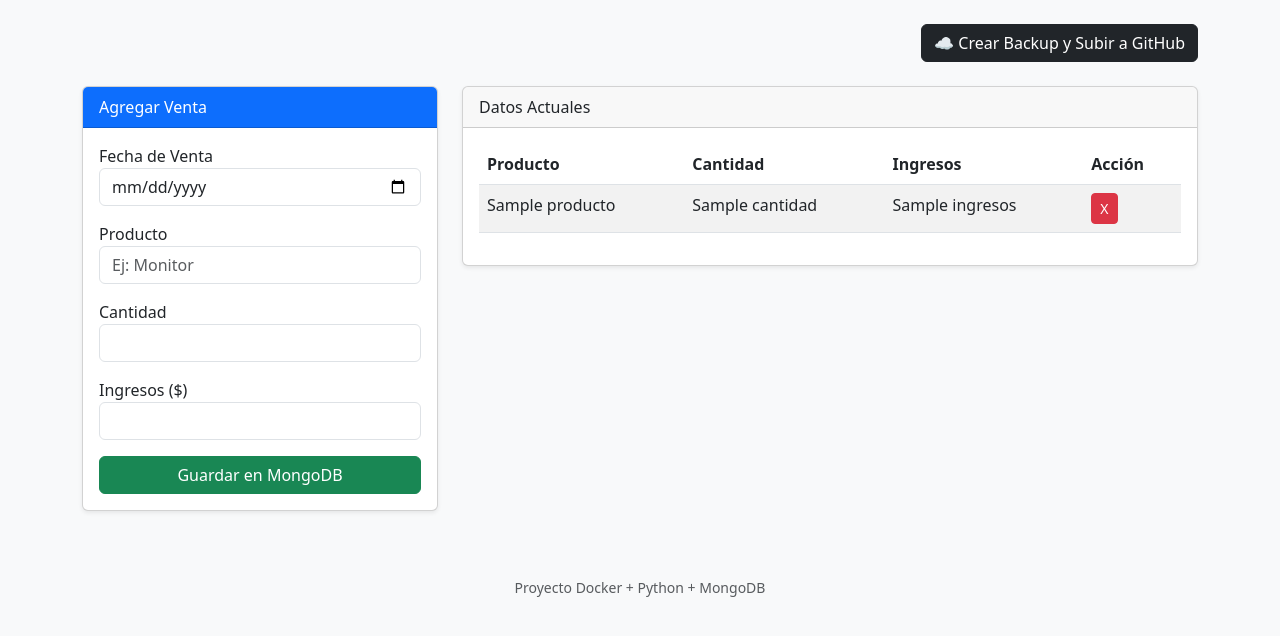
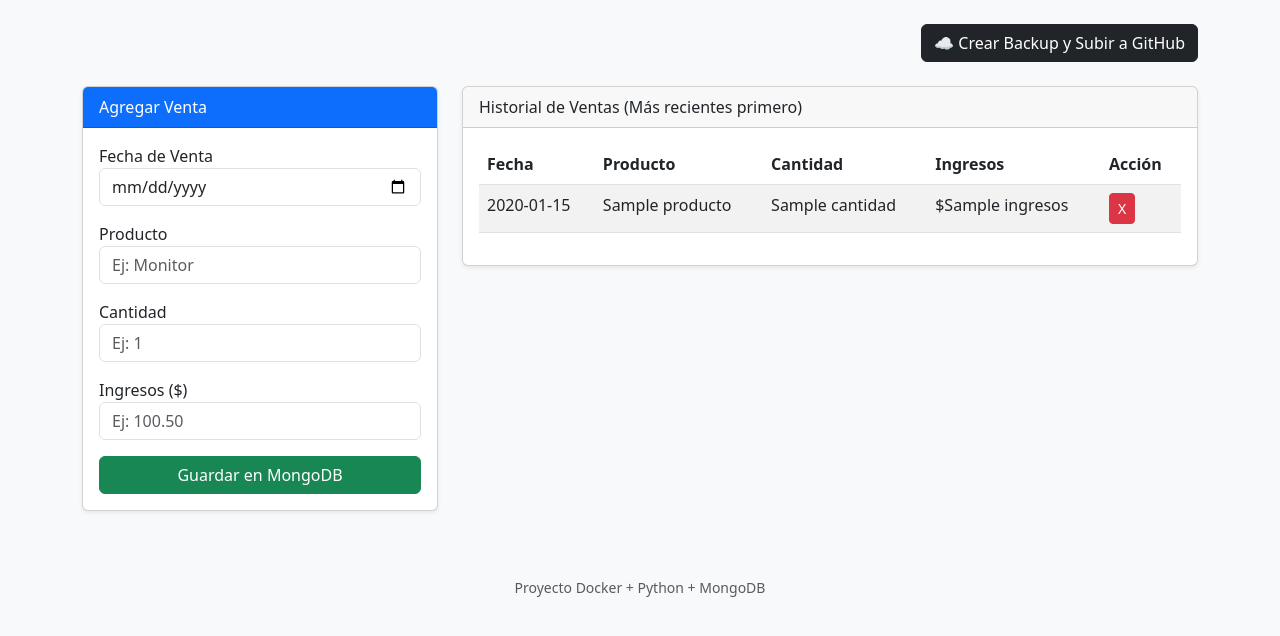
Before and after one commit to pazofral03/ProyectoDockerComposePython, a Flask app: page /gestion in a window 1280 px wide. Shown: the part 56-692 px from the top of the page. Run offline with Flask 3, Linux system fonts and the light colour scheme; a database or web service that is not in the repository returns one stand-in record (values such as "Sample title").

Commit message:
Auto-sync: Código y Datos actualizados desde Docker

```diff
--- a/app.py
+++ b/app.py
@@ -23,32 +23,26 @@ db = client['mi_negocio']
 collection = db['ventas']
 BACKUP_FILE = 'datos_backup.json'
 
-# --- FUNCIONES AUXILIARES (BACKUP Y GIT) ---
+# --- FUNCIONES AUXILIARES ---
 
 def cargar_datos_desde_json():
-    """Al iniciar, si la DB está vacía, carga desde el JSON."""
     if os.path.exists(BACKUP_FILE):
         try:
             with open(BACKUP_FILE, 'r') as file:
-                # json_util se encarga de convertir {"$date": ...} a objetos datetime
                 data = json.load(file, object_hook=json_util.object_hook)
                 if data:
                     collection.insert_many(data)
                     print(f"--- DATOS RESTAURADOS DESDE {BACKUP_FILE} ---")
         except Exception as e:
             print(f"Error cargando JSON: {e}")
-    else:
-        print(f"--- No se encontró {BACKUP_FILE}, iniciando con base de datos vacía ---")
 
 def guardar_datos_en_json():
-    """Vuelca todo Mongo a un archivo JSON."""
     datos = list(collection.find())
     with open(BACKUP_FILE, 'w') as file:
         json.dump(datos, file, default=json_util.default, indent=4)
     print("--- BACKUP JSON CREADO ---")
 
 def ejecutar_git_push():
-    """Ejecuta comandos de git para subir TODO el proyecto."""
     usuario = os.environ.get('GITHUB_USER')
     token = os.environ.get('GITHUB_TOKEN')
     repo_url = os.environ.get('GITHUB_REPO')
@@ -76,18 +70,17 @@ def ejecutar_git_push():
         result = subprocess.run(["git", "push", "-u", "origin", "main"], capture_output=True, text=True)
 
         if result.returncode == 0:
-            return True, "Sincronización COMPLETA (Código + DB) exitosa."
+            return True, "Sincronización COMPLETA exitosa."
         else:
             return False, f"Error en Push: {result.stderr}"
 
     except Exception as e:
         return False, str(e)
 
-# --- LÓGICA DE KPI Y GRÁFICOS ---
+# --- LÓGICA DE NEGOCIO ---
 
 def obtener_kpis(ventas):
-    if not ventas:
-        return None
+    if not ventas: return None
     total_ingresos = sum(d['ingresos'] for d in ventas)
     ticket_medio = total_ingresos / len(ventas)
     prod_ingresos = {}
@@ -106,6 +99,7 @@ def preparar_datos_tarta(ventas):
         prod = v['producto']
         agrupado[prod] = agrupado.get(prod, 0) + v['ingresos']
     lista_ordenada = sorted(agrupado.items(), key=lambda x: x[1], reverse=True)
+
     if len(lista_ordenada) > 5:
         top_5 = lista_ordenada[:5]
         otros_valor = sum(item[1] for item in lista_ordenada[5:])
@@ -127,36 +121,61 @@ def dashboard():
 
     kpis = obtener_kpis(ventas)
 
-    # Asegurar fechas (parche para datos sin fecha)
+    # Parche de fechas
     for v in ventas:
-        if 'fecha' not in v:
-            v['fecha'] = datetime.now()
-
+        if 'fecha' not in v: v['fecha'] = datetime.now()
     ventas_por_fecha = sorted(ventas, key=lambda x: x['fecha'])
 
-    # --- VISUALIZACIÓN ---
+    # --- CONFIGURACIÓN VISUAL ---
     plt.style.use('ggplot')
     fig, axs = plt.subplots(2, 2, figsize=(16, 12), facecolor='white')
-    mis_colores = plt.cm.tab20c(range(20))
 
-    # 1. Barras (Unidades)
+    # ==============================================================================
+    # 1. MAPEO DE COLORES CONSISTENTE (SOLUCIÓN A TU PROBLEMA)
+    # ==============================================================================
+    # Obtenemos lista única de todos los productos en la base de datos
+    todos_productos = sorted(list(set(v['producto'] for v in ventas)))
+
+    # Generamos una paleta de colores fija
+    # 'tab20' tiene 20 colores distintos. Si tienes más productos, se repetirán ciclo.
+    paleta = plt.cm.tab20(range(len(todos_productos)))
+
+    # Creamos el diccionario: { "Monitor": (0.1, 0.2, 0.5), "Ratón": ... }
+    product_colors = {prod: paleta[i % 20] for i, prod in enumerate(todos_productos)}
+
+    # Añadimos manualmente el color para la categoría "Otros" (Gris claro)
+    product_colors['Otros'] = '#d3d3d3'
+    # ==============================================================================
+
+    # --- GRÁFICO 1: BARRAS (Unidades) ---
     prod_agrupado = {}
     for v in ventas:
         prod_agrupado[v['producto']] = prod_agrupado.get(v['producto'], 0) + v['cantidad']
+
+    lista_prods_barras = list(prod_agrupado.keys())
+    lista_vals_barras = list(prod_agrupado.values())
+
+    # ASIGNAMOS COLORES: Buscamos el color de cada producto en el diccionario
+    colores_barras = [product_colors.get(p, '#333333') for p in lista_prods_barras]
+
     ax1 = axs[0, 0]
-    ax1.bar(prod_agrupado.keys(), prod_agrupado.values(), color=mis_colores)
+    ax1.bar(lista_prods_barras, lista_vals_barras, color=colores_barras)
     ax1.set_title('Total Unidades Vendidas', fontsize=12, weight='bold')
     ax1.tick_params(axis='x', rotation=45, labelsize=9)
 
-    # 2. Tarta (Ingresos Top 5 + Otros)
+    # --- GRÁFICO 2: TARTA (Ingresos Top 5 + Otros) ---
     labels_pie, values_pie = preparar_datos_tarta(ventas)
+
+    # ASIGNAMOS COLORES: Buscamos en el diccionario (incluyendo 'Otros')
+    colores_tarta = [product_colors.get(label, '#d3d3d3') for label in labels_pie]
+
     ax2 = axs[0, 1]
     explode = [0.1] + [0]*(len(values_pie)-1) if values_pie else None
     ax2.pie(values_pie, labels=labels_pie, autopct='%1.1f%%', startangle=140,
-            explode=explode, shadow=True, colors=mis_colores)
+            explode=explode, shadow=True, colors=colores_tarta) # Usamos la lista personalizada
     ax2.set_title('Ingresos (Top 5 + Otros)', fontsize=12, weight='bold')
 
-    # 3. Pareto (Ingresos)
+    # --- GRÁFICO 3: PARETO (Ingresos) ---
     ingresos_por_prod = {}
     for v in ventas:
         ingresos_por_prod[v['producto']] = ingresos_por_prod.get(v['producto'], 0) + v['ingresos']
@@ -166,15 +185,19 @@ def dashboard():
     total = sum(ingr_par)
     acumulado = [sum(ingr_par[:i+1])/total*100 for i in range(len(ingr_par))]
 
+    # ASIGNAMOS COLORES
+    colores_pareto = [product_colors.get(p, '#333333') for p in prods_par]
+
     ax3 = axs[1, 0]
-    ax3.bar(prods_par, ingr_par, color=mis_colores)
+    ax3.bar(prods_par, ingr_par, color=colores_pareto)
     ax3_twin = ax3.twinx()
     ax3_twin.plot(prods_par, acumulado, color='red', marker='o', linewidth=2)
     ax3_twin.axhline(80, color='gray', linestyle='--')
     ax3.set_title('Pareto de Ingresos', fontsize=12, weight='bold')
     ax3.tick_params(axis='x', rotation=45, labelsize=9)
 
-    # 4. Serie Temporal
+    # --- GRÁFICO 4: SERIE TEMPORAL ---
+    # Este no lleva colores por producto, es temporal global (usamos verde fijo)
     ax4 = axs[1, 1]
     fechas_map = {}
     for v in ventas_por_fecha:
@@ -208,7 +231,7 @@ def agregar():
     try:
         fecha_obj = datetime.strptime(fecha_str, '%Y-%m-%d')
     except ValueError:
-        fecha_obj = datetime.now() # Fallback
+        fecha_obj = datetime.now()
 
     nuevo_dato = {
         "producto": request.form['producto'],
@@ -235,8 +258,6 @@ def sincronizar():
     return redirect(url_for('gestion'))
 
 if __name__ == '__main__':
-    # SOLO cargamos datos si la colección está vacía y existe el JSON
     if collection.count_documents({}) == 0:
         cargar_datos_desde_json()
-
     app.run(host='0.0.0.0', port=5000, debug=True)
--- a/templates/gestion.html
+++ b/templates/gestion.html
@@ -31,17 +31,19 @@
                         <label>Fecha de Venta</label>
                         <input type="date" name="fecha" class="form-control" required>
                     </div>
+
                     <div class="mb-3">
                         <label>Producto</label>
                         <input type="text" name="producto" class="form-control" required placeholder="Ej: Monitor">
                     </div>
                     <div class="mb-3">
                         <label>Cantidad</label>
-                        <input type="number" name="cantidad" class="form-control" required>
+                        <input type="number" name="cantidad" class="form-control" required placeholder="Ej: 1">
                     </div>
                     <div class="mb-3">
                         <label>Ingresos ($)</label>
-                        <input type="number" name="ingresos" class="form-control" required>
+                        <input type="number" name="ingresos" class="form-control" required step="0.01"
+                            placeholder="Ej: 100.50">
                     </div>
                     <button type="submit" class="btn btn-success w-100">Guardar en MongoDB</button>
                 </form>
@@ -51,11 +53,12 @@
 
     <div class="col-md-8">
         <div class="card shadow-sm">
-            <div class="card-header">Datos Actuales</div>
+            <div class="card-header">Historial de Ventas (Más recientes primero)</div>
             <div class="card-body">
                 <table class="table table-striped table-hover">
                     <thead>
                         <tr>
+                            <th>Fecha</th>
                             <th>Producto</th>
                             <th>Cantidad</th>
                             <th>Ingresos</th>
@@ -65,16 +68,24 @@
                     <tbody>
                         {% for venta in ventas %}
                         <tr>
+                            <td>
+                                {% if venta.fecha %}
+                                {{ venta.fecha.strftime('%Y-%m-%d') }}
+                                {% else %}
+                                <span class="text-muted">--</span>
+                                {% endif %}
+                            </td>
                             <td>{{ venta.producto }}</td>
                             <td>{{ venta.cantidad }}</td>
-                            <td>{{ venta.ingresos }}</td>
+                            <td>${{ venta.ingresos }}</td>
                             <td>
-                                <a href="/eliminar/{{ venta._id }}" class="btn btn-danger btn-sm">X</a>
+                                <a href="/eliminar/{{ venta._id }}" class="btn btn-danger btn-sm"
+                                    onclick="return confirm('¿Seguro que quieres eliminar este registro?');">X</a>
                             </td>
                         </tr>
                         {% else %}
                         <tr>
-                            <td colspan="4" class="text-center">Vacío</td>
+                            <td colspan="5" class="text-center text-muted">No hay datos registrados.</td>
                         </tr>
                         {% endfor %}
                     </tbody>
```
